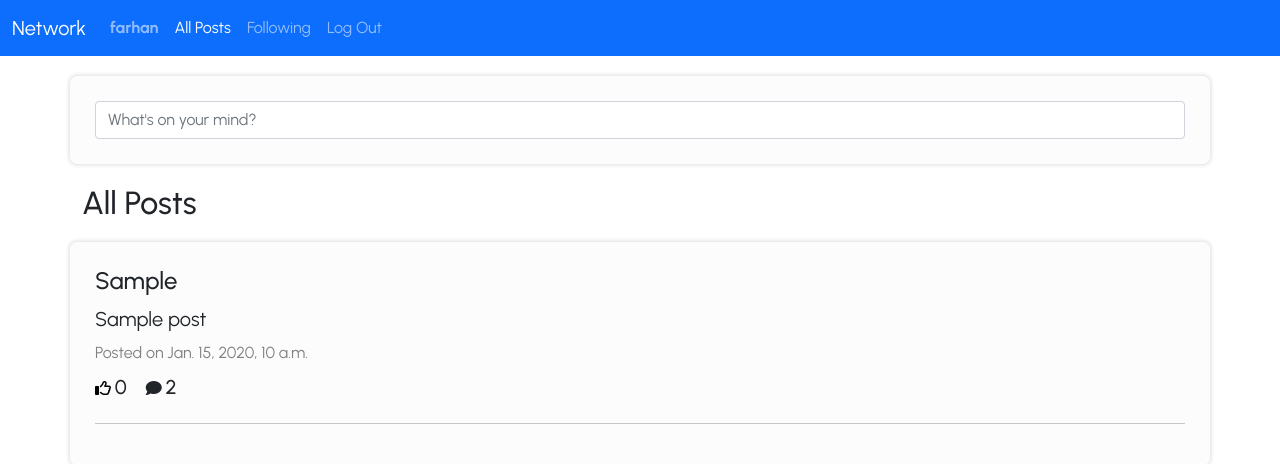
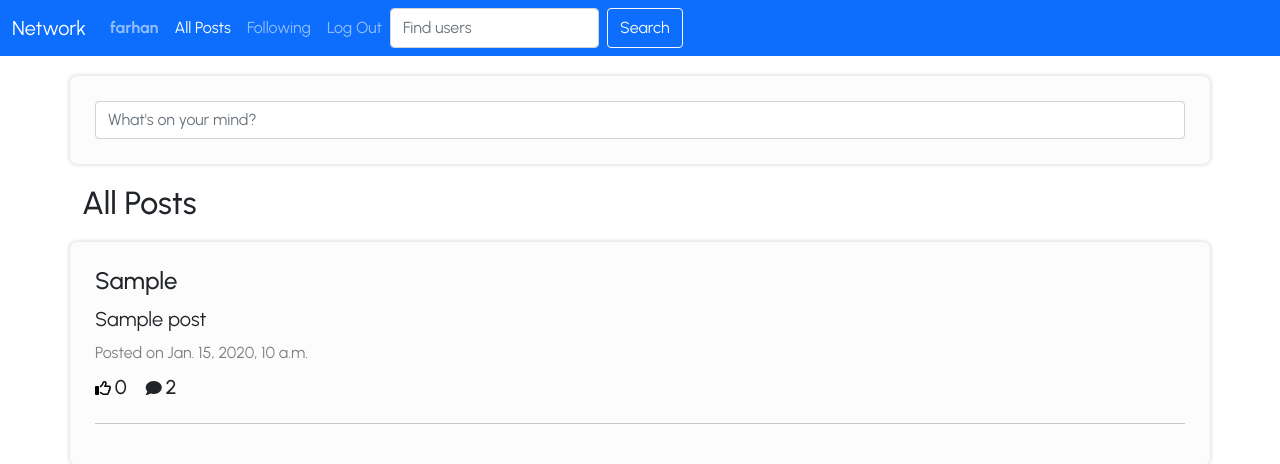
Before and after one commit to farhanazmiCS/Network, a Django app: template network/templates/network/index.html in a window 1280 px wide. Shown: the top 464 px of the page. Run offline with Django 3.2, Linux system fonts and the light colour scheme; a user stored in the database is signed in; data comes from the database, SQL or seed files in the repository; both versions use the stored data as it was after the commit; tables that the repository leaves empty hold one stand-in row (values such as "Sample post"); the template is opened without the code that fills it: most values are stand-ins (such as "Sample title", 1, 10 or a date in 2020); data that the repository does not hold is empty; some libraries are stand-ins or nearby versions.

Commit message:
Added search bar to find users and other refinements

```diff
--- a/network/templates/network/layout.html
+++ b/network/templates/network/layout.html
@@ -41,6 +41,11 @@
                     <li class="nav-item">
                         <a id="logout" class="nav-link" href="{% url 'logout' %}">Log Out</a>
                     </li>
+                    <!-- Search for users -->
+                    <form class="d-flex" action="{% url 'search' %}">
+                        <input name="findUser" class="form-control me-2" type="search" placeholder="Find users" aria-label="Search">
+                        <button class="btn btn-outline-light" type="submit">Search</button>
+                    </form>
                 {% else %}
                     <li class="nav-item">
                         <a class="nav-link" href="{% url 'login' %}">Log In</a>
--- a/network/urls.py
+++ b/network/urls.py
@@ -9,6 +9,7 @@ urlpatterns = [
     path("logout", views.logout_view, name="logout"),
     path("register", views.register, name="register"),
     path("viewprofile/<str:username>", views.view_profile, name="view_profile"),
+    path("search", views.search_user, name="search"),
 
     # API Routes
 
--- a/network/views.py
+++ b/network/views.py
@@ -217,3 +217,27 @@ def comment(request, post_id):
         com = Comment(commenter=commenter, comment=comment, post_id=post_id)
         com.save()
         return HttpResponse(status=200)
+
+
+@login_required
+def search_user(request):
+    # Get search bar data
+    query = request.get['findUser']
+    users = User.objects.exclude(username=request.user)
+
+    matched = []
+
+    for user in users:
+        if query.lower() == (user.username).lower:
+            return render('network/profile.html')
+        elif query.lower in (user.username).lower:
+            matched.append(user)
+
+    if matched == []:
+        return render('network/profile.html', {
+            'message': 'No such user exists.'
+        })
+    else:
+        return render('network/profile.html', {
+            'matched': matched
+        })
```
Also changed, not shown: network/static/network/profile.js (+9 -8 lines), db.sqlite3.
